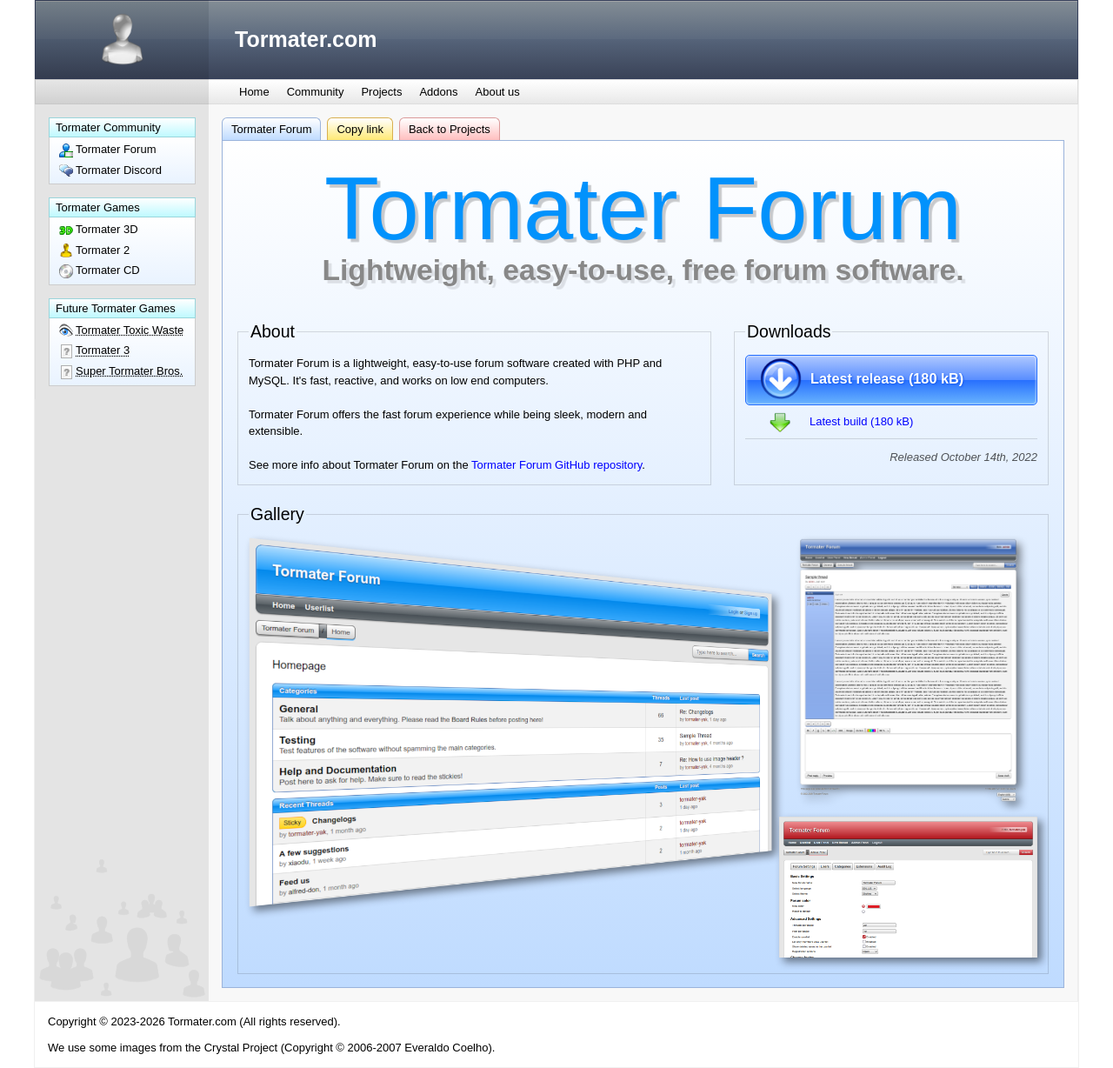
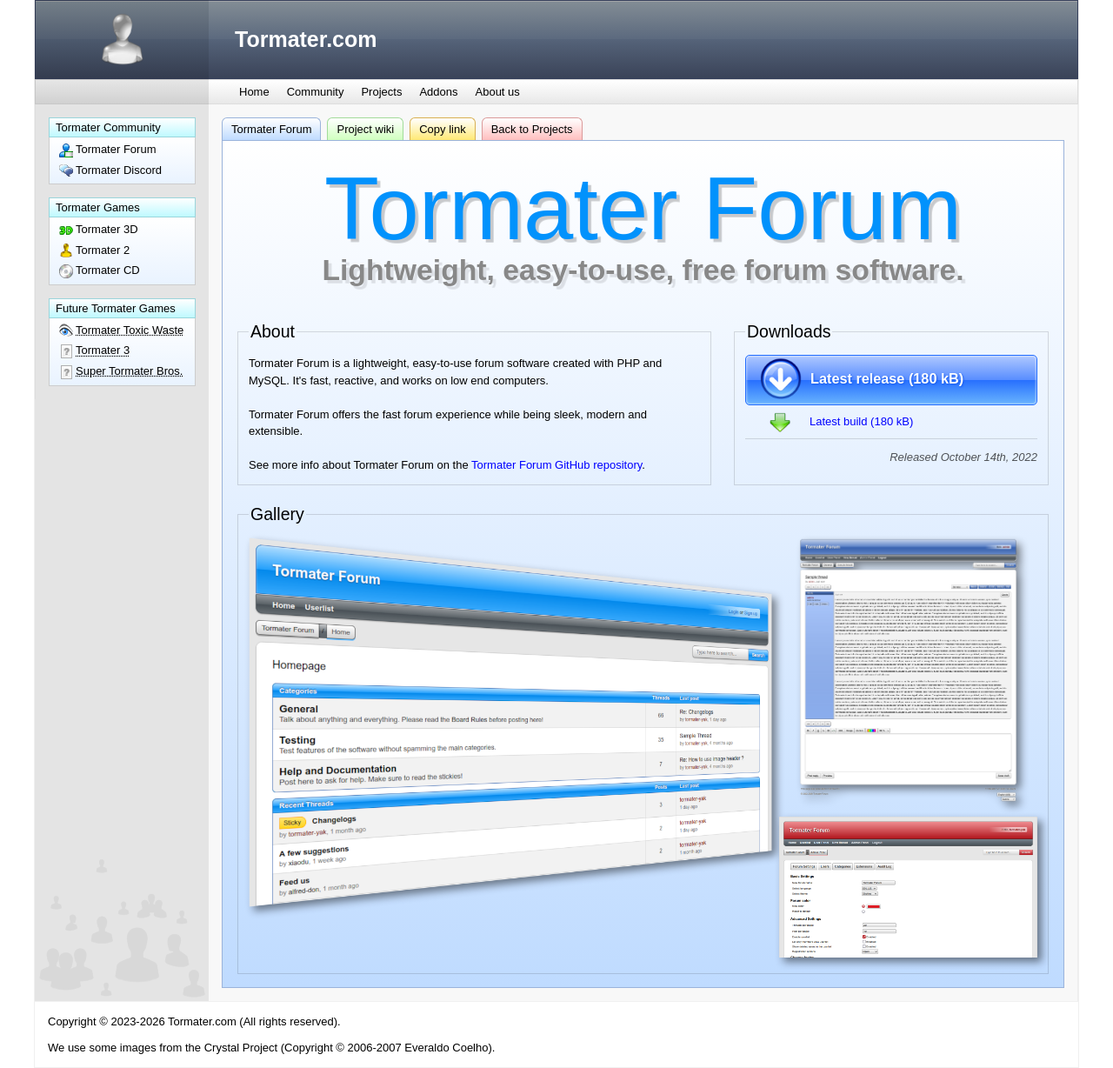
Before and after one commit to tormater/tormater.github.io, a Jekyll site: the page built from projects/tormater-forum.html, in a window 1280 px wide. Shown: the whole page at 87% size. Built offline with Jekyll 4.4.1, drawn with Linux system fonts in a browser that asks for light colours.

Commit message:
Update tormater-forum.html

```diff
--- a/projects/tormater-forum.html
+++ b/projects/tormater-forum.html
@@ -4,6 +4,7 @@
 banner: "/assets/images/projects/tormater_forum_logo.svg"
 color: "blue"
 release: "October 14th, 2022"
+wiki: "/wiki/tormater-forum/"
 downloads:
   -
     name: "Latest release"
```
